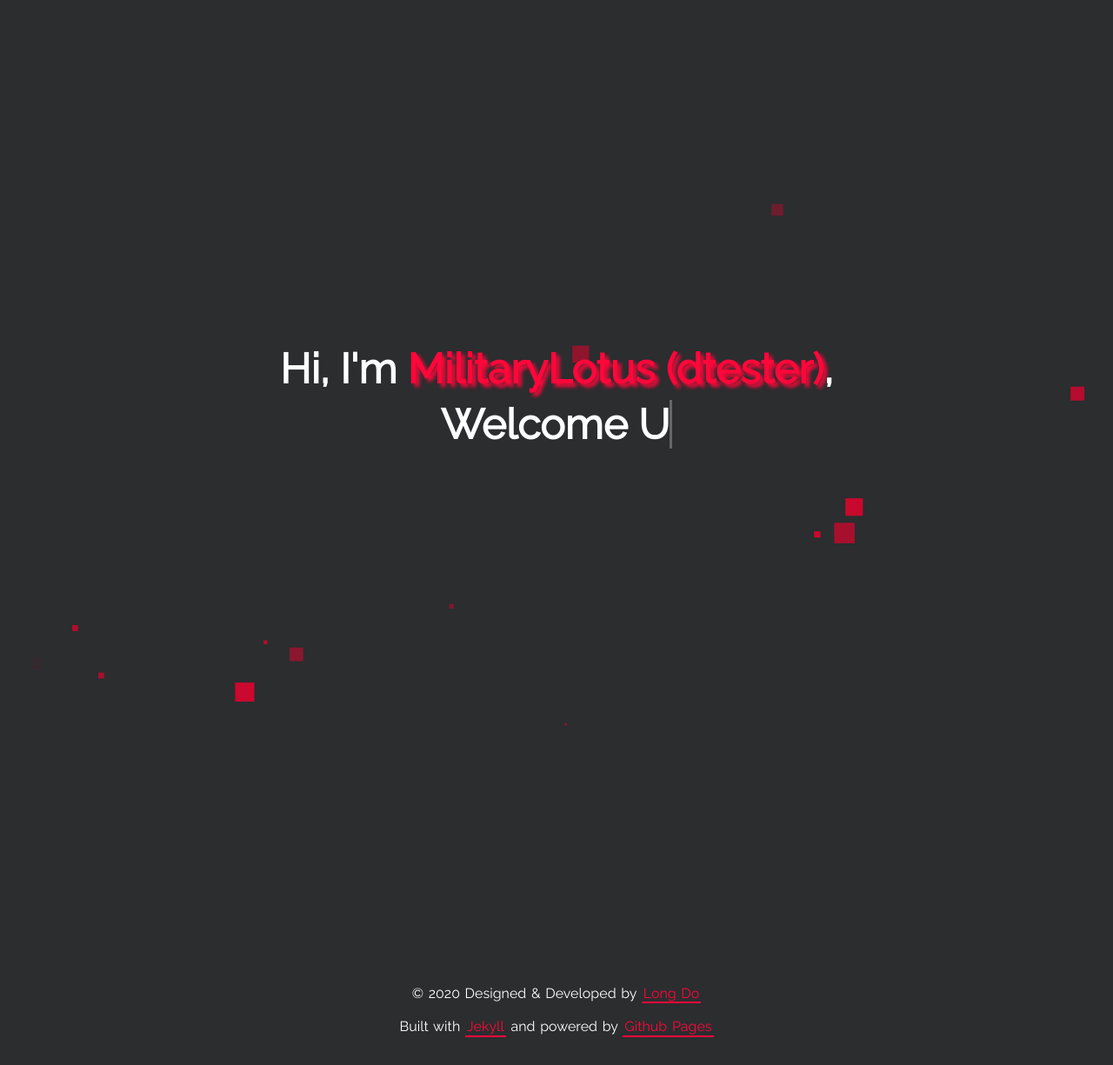
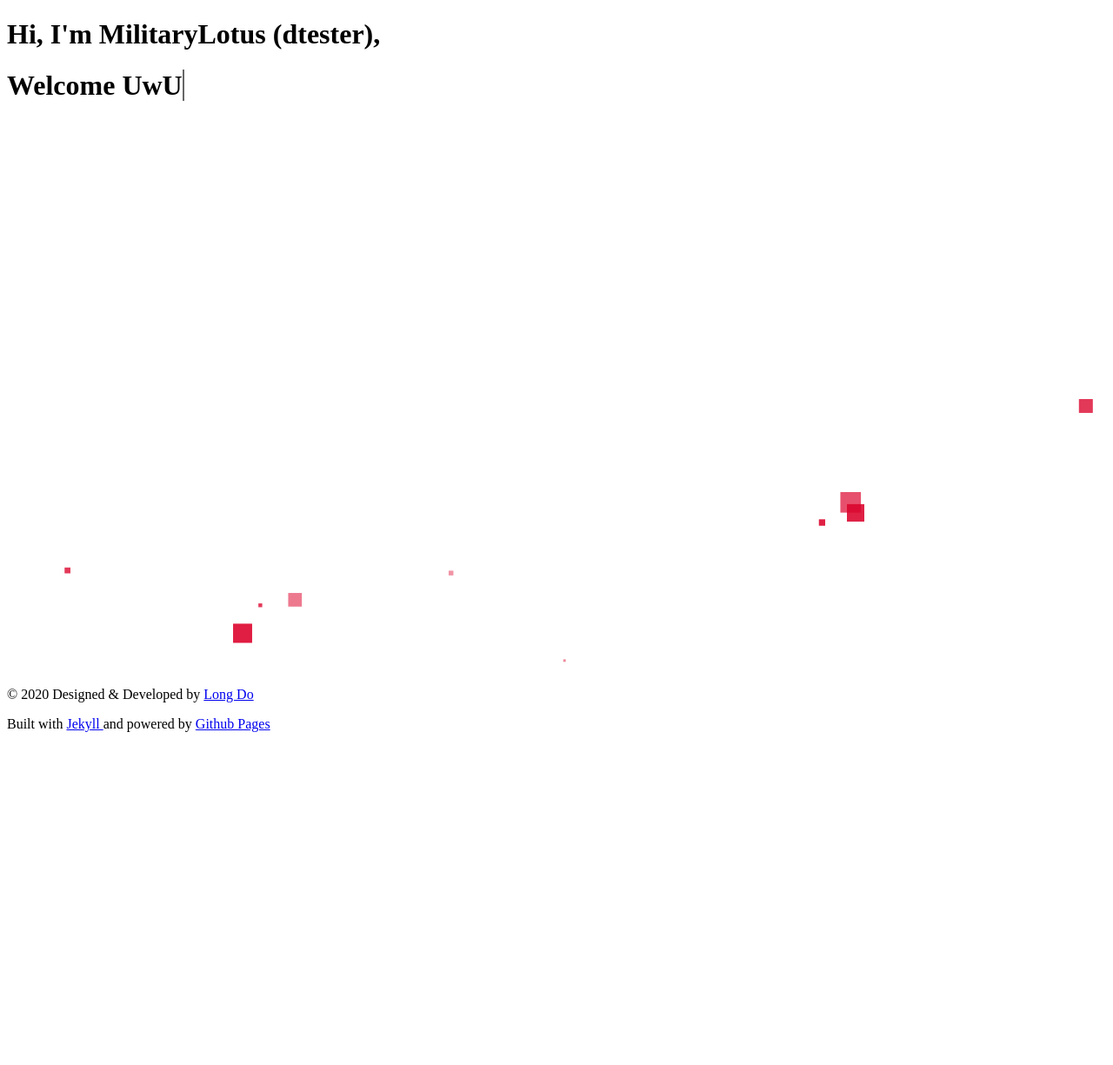
Before and after one commit to dtesters/old-page, a Jekyll site: the page built from index.html, in a window 1280 px wide. Shown: the whole page at 87% size. Built offline with Jekyll 4.4.1, drawn with Linux system fonts in a browser that asks for light colours; after the commit the page ends 900 px from its top, so only the background shows below that.

Commit message:
Update default.html

```diff
--- a/_layouts/default.html
+++ b/_layouts/default.html
@@ -9,13 +9,6 @@
   <title>{{ site.title }}</title>
   <meta name="description" content="{{ site.description }}">
 
-  <link rel="apple-touch-icon" sizes="180x180" href="{{ "/assets/favicon/apple-touch-icon.png" | prepend: site.baseurl }}">
-  <link rel="icon" type="image/png" sizes="32x32" href="{{ "/assets/favicon/favicon-32x32.png" | prepend: site.baseurl }}">
-  <link rel="icon" type="image/png" sizes="16x16" href="{{ "/assets/favicon/favicon-16x16.png" | prepend: site.baseurl }}">
-  <link rel="manifest" href="{{ "/assets/favicon/site.webmanifest" | prepend: site.baseurl }}">
-
-  <link rel="stylesheet" href="{{ "/assets/css/main.min.css" | prepend: site.baseurl }}">
-  <link rel="stylesheet" href="{{ "/assets/css/vendors.min.css" | prepend: site.baseurl }}">
 
   <script src="{{ "/assets/js/vendors.min.js" | prepend: site.baseurl }}"></script>
   <script src="{{ "/assets/js/app.min.js" | prepend: site.baseurl }}"></script>
```
